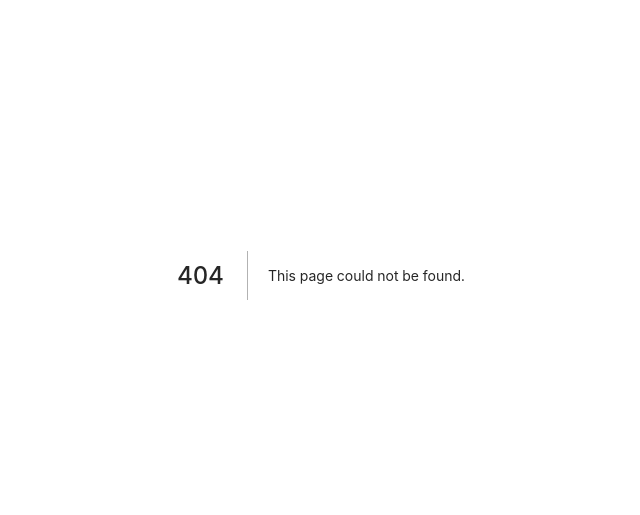
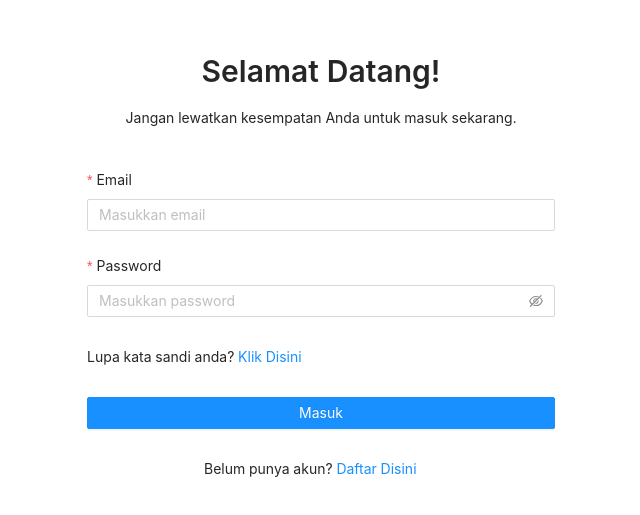
Before and after one commit to RiskyFeryansyahP/u-invest, a Next.js app in the folder web-dashboard/: page /auth/signin in a window 1280 px wide. Before the commit this address had no page. Shown: the part 125-640 px from the top of the page, without its empty margins (319-959 px from the left). Built offline with nearby package versions, Linux system fonts and the light colour scheme.

Commit message:
feat(dashboard): add signin page

```diff
--- /dev/null
+++ b/web-dashboard/src/pages/auth/signin/index.module.less
@@ -0,0 +1,23 @@
+.container {
+    display: flex;
+    flex-direction: column;
+    margin: 10rem auto;
+    max-width: 500px;
+    height: 100%;
+}
+
+.content {
+    padding: 1rem;
+}
+
+.content_title {
+    text-align: center;
+}
+
+.content_body {
+    padding-top: 2.5rem;
+}
+
+.text_center {
+    text-align: center;
+}
--- /dev/null
+++ b/web-dashboard/src/pages/auth/signin/index.tsx
@@ -0,0 +1,60 @@
+import React from 'react'
+import style from './index.module.less'
+
+import { Button, Form, Input, Typography } from 'antd'
+
+const { Text, Title, Link } = Typography
+
+const Signin: React.FC = () => {
+  return (
+    <>
+      <div className={style.container}>
+        <div className={style.content}>
+          <div className={style.content_title}>
+            <Title level={2}> Selamat Datang! </Title>
+            <Text>Jangan lewatkan kesempatan Anda untuk masuk sekarang.</Text>
+          </div>
+          <div className={style.content_body}>
+            <Form layout="vertical">
+              <Form.Item
+                label="Email"
+                name="email"
+                rules={[
+                  { required: true, message: 'Mohon masukkan email anda!' },
+                ]}
+              >
+                <Input placeholder="Masukkan email" />
+              </Form.Item>
+              <Form.Item
+                label="Password"
+                name="password"
+                rules={[
+                  { required: true, message: 'Mohon masukkan password anda!' },
+                ]}
+              >
+                <Input.Password placeholder="Masukkan password" />
+              </Form.Item>
+              <Form.Item>
+                <Text>
+                  Lupa kata sandi anda? <Link>Klik Disini</Link>
+                </Text>
+              </Form.Item>
+              <Form.Item>
+                <Button type="primary" block>
+                  Masuk
+                </Button>
+              </Form.Item>
+              <Form.Item wrapperCol={{ offset: 6 }}>
+                <Text>
+                  Belum punya akun? <Link>Daftar Disini</Link>
+                </Text>
+              </Form.Item>
+            </Form>
+          </div>
+        </div>
+      </div>
+    </>
+  )
+}
+
+export default Signin
```
